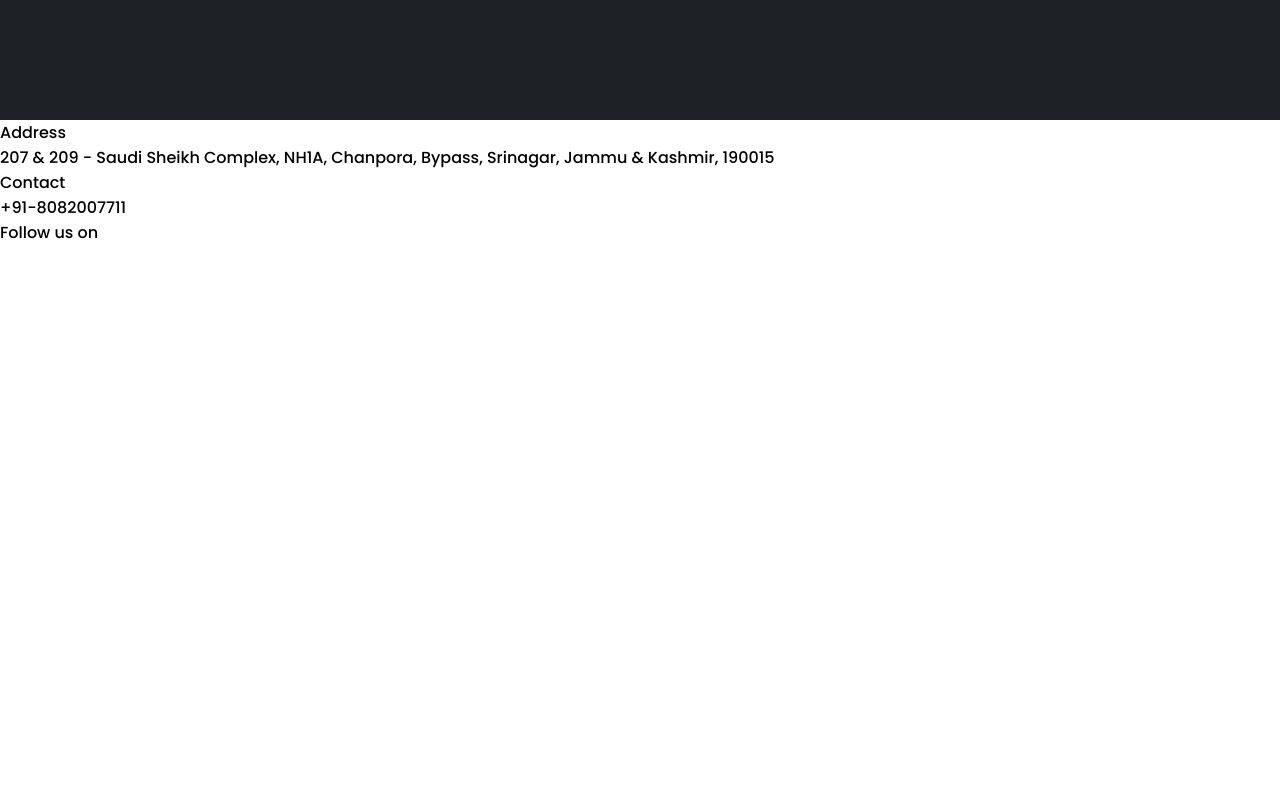
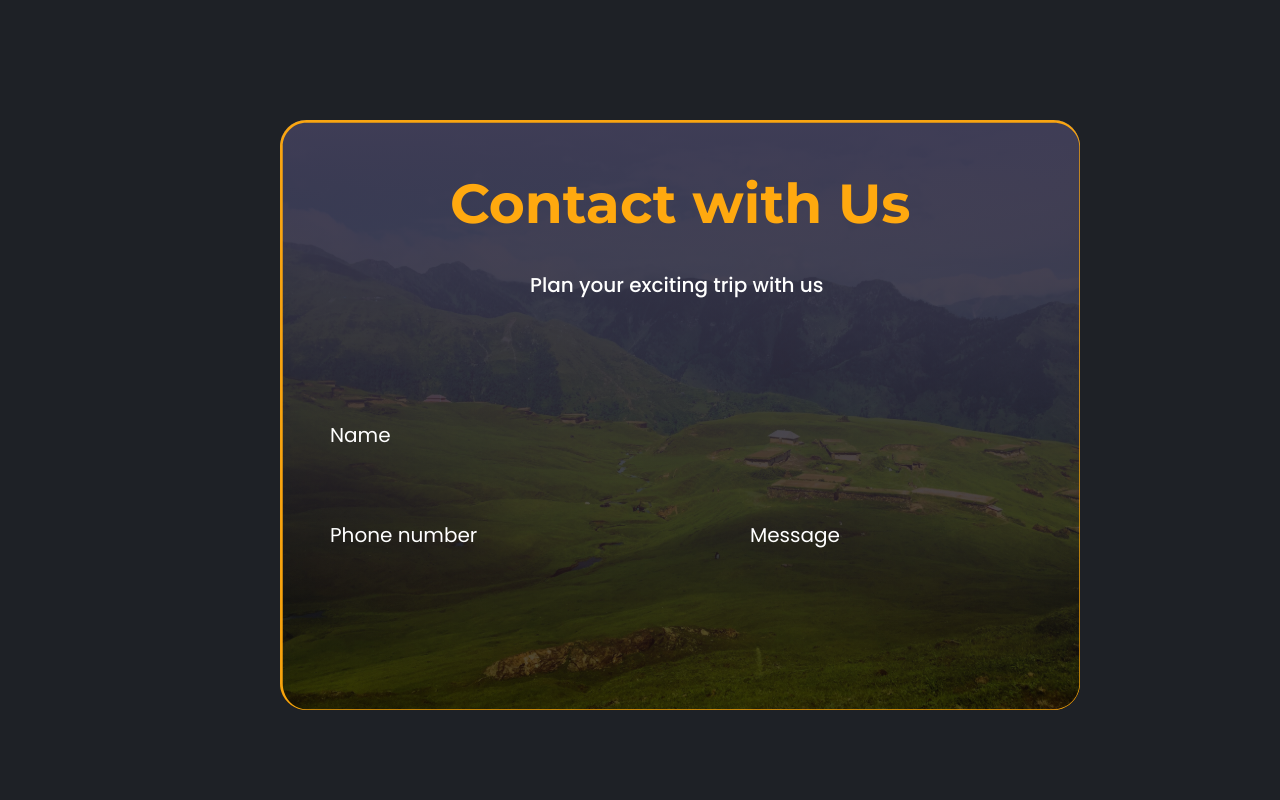
Before and after one commit to Asikni/Destinations, a React (Create React App) app: page / in a window 1280 px wide. Shown: the part 3880-4680 px from the top of the page. Before the commit the page ends 4150 px from the top, so only its background shows below. Built offline with nearby package versions, Linux system fonts and the light colour scheme.

Commit message:
updated code

```diff
--- a/src/App.jsx
+++ b/src/App.jsx
@@ -4,6 +4,7 @@ import Treks from "./components/trekSection";
 import NatureComp from "./components/natureComponent";
 import HiddenGems from "./components/hiddenSection";
 import StoriesSection from "./components/storiesSection";
+import Contact from "./components/contactSection";
 import Footer from "./components/footerSection";
 
 
@@ -15,6 +16,7 @@ function App() {
       <HiddenGems />
       <Treks />
       <StoriesSection />
+      <Contact />
       <Footer />
     </div>
   );
--- a/src/components/contactSection.jsx
+++ b/src/components/contactSection.jsx
@@ -0,0 +1,130 @@
+function Contact() {
+  const myFunction = (event) => {
+    event.target.style.border = "transparent";
+  };
+  const onBlurFunction = (event) => {
+    event.target.style.border = ""; // Reset border on blur
+  };
+  return (
+    <div style={{ backgroundColor: "#1E2126", height: "100vh" }}>
+      <div style={{ position: "relative" }}>
+        <div>
+          <img
+            src="Rectangle 16.svg"
+            alt="contact background"
+            style={{
+              width: "800px",
+              marginLeft: "280px",
+            }}
+          />{" "}
+          <div
+            style={{
+              position: "absolute",
+              top: "50px",
+              left: "450px",
+              color: "#FFA90F",
+              fontWeight: "700",
+              fontSize: "55px",
+              fontFamily: "Montserrat",
+            }}
+          >
+            Contact with Us
+          </div>
+          <div
+            style={{
+              position: "absolute",
+              top: "150px",
+              left: "530px",
+              color: "#FFFFFF",
+              fontWeight: "500",
+              fontSize: "20px",
+            }}
+          >
+            Plan your exciting trip with us
+          </div>
+          <div>
+            <div
+              style={{
+                position: "absolute",
+                top: "300px",
+                left: "330px",
+                color: "#FFFFFF",
+                fontWeight: "400",
+                fontSize: "20px",
+              }}
+            >
+              Name
+            </div>
+            <form
+              className="red-background"
+              style={{
+                position: "absolute",
+                top: "330px",
+                left: "330px",
+                fontWeight: "400",
+                fontSize: "20px",
+                border: "none",
+              }}
+            >
+              <input type="text"  onFocus={myFunction} onBlur={onBlurFunction} />
+            </form>
+            <div
+              style={{
+                position: "absolute",
+                top: "400px",
+                left: "330px",
+                color: "#FFFFFF",
+                fontWeight: "400",
+                fontSize: "20px",
+              }}
+            >
+              Phone number
+            </div>
+            <form
+
+              style={{
+                position: "absolute",
+                top: "440px",
+                left: "330px",
+                fontWeight: "400",
+                fontSize: "20px",
+
+              }}
+            >
+              <input type="text" onFocus={myFunction} onBlur={onBlurFunction}  />
+            </form>
+            <div
+              style={{
+                position: "absolute",
+                top: "400px",
+                left: "750px",
+                color: "#FFFFFF",
+                fontWeight: "400",
+                fontSize: "20px",
+              }}
+            >
+             Message
+            </div>
+            <form
+
+              style={{
+                position: "absolute",
+                top: "440px",
+                left: "750px",
+                fontWeight: "400",
+                fontSize: "20px",
+
+              }}
+            >
+              <input type="text" onFocus={myFunction} onBlur={onBlurFunction}  />
+            </form>
+          </div>
+
+
+        </div>
+      </div>
+    </div>
+  );
+}
+
+export default Contact;
--- a/src/components/footerSection.jsx
+++ b/src/components/footerSection.jsx
@@ -1,11 +1,25 @@
-function Footer(){
-    return(
-        <div className="footer">
+function Footer() {
+  return (
+    <div
+      className="footer"
+      style={{ backgroundColor: "#1E2126", color: "#FFFFFF", height: "50vh" }}
+    >
       <div className="logo"></div>
-            <div className="contactinfo">
+      <div
+        className="contactinfo"
+        style={{
+          paddingTop: "150px",
+          display: "flex",
+          justifyContent: "space-around",
+        }}
+      >
         <div className="address">
           <p>Address</p>
-                    <p>207 & 209 - Saudi Sheikh Complex, NH1A, Chanpora, Bypass, Srinagar, Jammu & Kashmir, 190015</p>
+          <div style={{ paddingTop: "20px" }}>
+            <p>207 & 209 - Saudi Sheikh Complex,</p>
+            <p> NH1A, Chanpora, Bypass,</p>
+            <p> Srinagar, Jammu & Kashmir, 190015</p>
+          </div>
         </div>
         <div className="contact">
           <p>Contact</p>
@@ -20,9 +34,8 @@ function Footer(){
           </div>
         </div>
       </div>
-
     </div>
-    )
+  );
 }
 
-export default Footer
+export default Footer;
--- a/src/style.css
+++ b/src/style.css
@@ -139,3 +139,11 @@
   position: absolute;
 
 }
+
+input[type="text"], textarea {
+
+  background-color : transparent;
+  border:none
+
+
+}
```
Also changed, not shown: public/Rectangle 16.svg (added). Lines whose indentation alone changed are shown as unchanged.
